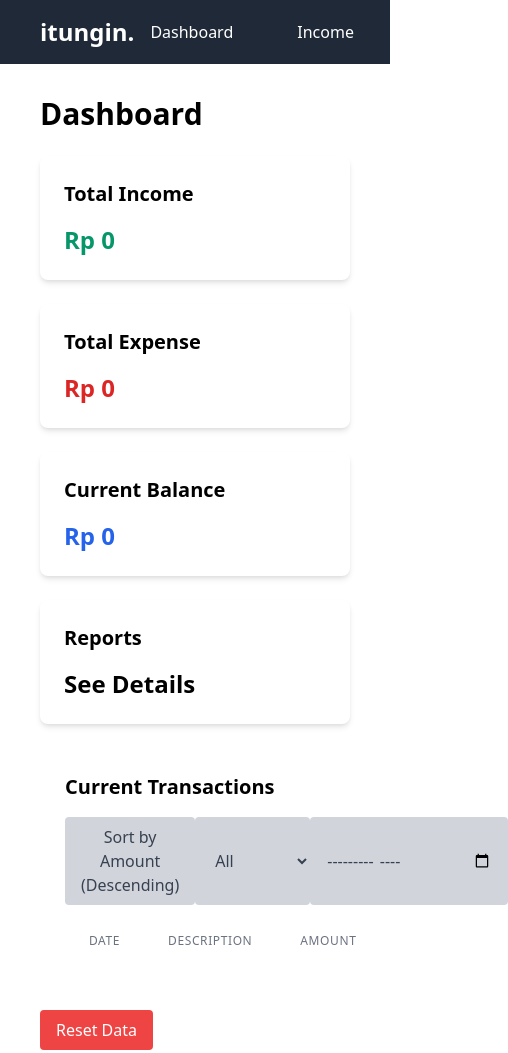
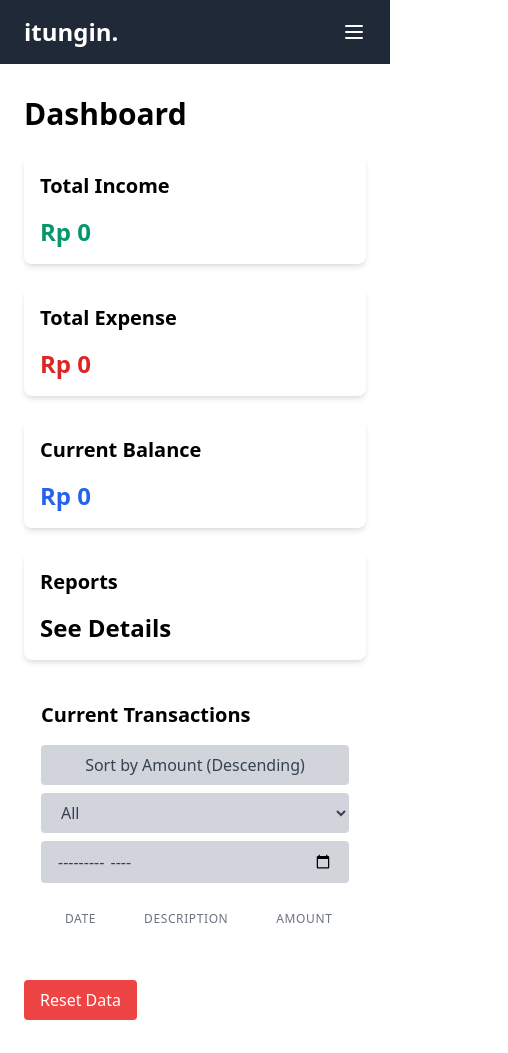
Before and after one commit to SyafrieArrahman/ie-tracker, a plain HTML site: page index.html in a window 390 px wide. Shown: the whole page, 508 px wide, since content can reach past the window. Drawn offline with nearby package versions, Linux system fonts and the light colour scheme.

Commit message:
responsive design

```diff
--- a/index.html
+++ b/index.html
@@ -15,58 +15,66 @@
     </style>
 </head>
 <body>
-    <header class="bg-gray-800 text-white py-4 px-10">
+    <header class="bg-gray-800 text-white py-4 px-6 md:px-10">
         <div class="container mx-auto flex justify-between items-center">
             <div class="logo">
                 <h1 class="text-2xl font-bold">itungin.</h1>
             </div>
-            <nav class="main-nav">
-                <ul class="flex space-x-8">
-                    <li><a href="index.html" class="hover:bg-gray-700 px-4 py-2 rounded" aria-label="Go to Dashboard">Dashboard</a></li>
-                    <li><a href="income.html" class="hover:bg-gray-700 px-4 py-2 rounded" aria-label="Go to Income">Income</a></li>
-                    <li><a href="expense.html" class="hover:bg-gray-700 px-4 py-2 rounded" aria-label="Go to Expense">Expense</a></li>
+            <!-- Hamburger Icon -->
+            <button id="hamburger" class="text-white md:hidden focus:outline-none">
+                <svg id="hamburgerIcon" xmlns="http://www.w3.org/2000/svg" class="h-6 w-6" fill="none" viewBox="0 0 24 24" stroke="currentColor">
+                    <path stroke-linecap="round" stroke-linejoin="round" stroke-width="2" d="M4 6h16M4 12h16M4 18h16" />
+                </svg>
+            </button>
+            <!-- Navigation Menu -->
+            <nav id="navMenu" class="hidden md:flex flex-col md:flex-row space-y-4 md:space-y-0 md:space-x-8 mt-4 md:mt-0 w-full md:w-auto">
+                <ul class="flex flex-col md:flex-row w-full">
+                    <li><a href="index.html" class="hover:bg-gray-700 px-4 py-2 rounded block text-center md:inline-block">Dashboard</a></li>
+                    <li><a href="income.html" class="hover:bg-gray-700 px-4 py-2 rounded block text-center md:inline-block">Income</a></li>
+                    <li><a href="expense.html" class="hover:bg-gray-700 px-4 py-2 rounded block text-center md:inline-block">Expense</a></li>
                 </ul>
             </nav>
         </div>
     </header>
 
-    <section class="dashboard py-8 px-10">
+    <section class="dashboard py-8 px-6 md:px-10">
         <div class="container mx-auto">
             <h2 class="text-3xl font-bold mb-6">Dashboard</h2>
             <div class="grid grid-cols-1 md:grid-cols-2 lg:grid-cols-4 gap-6">
                 <!-- Income Card -->
-                <div class="bg-white p-6 rounded-lg shadow-md">
+                <div class="bg-white p-4 md:p-6 rounded-lg shadow-md">
                     <h3 class="text-xl font-semibold mb-4">Total Income</h3>
                     <p id="totalIncome" class="text-2xl font-bold text-green-600">Rp 0</p>
                 </div>
                 <!-- Expense Card -->
-                <div class="bg-white p-6 rounded-lg shadow-md">
+                <div class="bg-white p-4 md:p-6 rounded-lg shadow-md">
                     <h3 class="text-xl font-semibold mb-4">Total Expense</h3>
                     <p id="totalExpense" class="text-2xl font-bold text-red-600">Rp 0</p>
                 </div>
                 <!-- Balance Card -->
-                <div class="bg-white p-6 rounded-lg shadow-md">
+                <div class="bg-white p-4 md:p-6 rounded-lg shadow-md">
                     <h3 class="text-xl font-semibold mb-4">Current Balance</h3>
                     <p id="currentBalance" class="text-2xl font-bold text-blue-600">Rp 0</p>
                 </div>
                 <!-- Report Card -->
-                <div class="bg-white p-6 rounded-lg shadow-md">
+                <div class="bg-white p-4 md:p-6 rounded-lg shadow-md">
                     <h3 class="text-xl font-semibold mb-4">Reports</h3>
                     <p class="text-2xl font-bold">See Details</p>
                 </div>
             </div>
             <div class="mt-6">
-                <div class="glassmorphism p-6">
+                <div class="glassmorphism p-4 md:p-6">
                     <h3 class="text-xl font-semibold mb-4">Current Transactions</h3>
-                    <div class="flex justify-between mb-4">
-                        <button id="sortButton" class="bg-gray-300 text-gray-700 px-4 py-2 rounded">Sort by Amount (Descending)</button>
-                        <select id="filterType" class="bg-gray-300 text-gray-700 px-4 py-2 rounded">
+                    <div class="flex flex-col sm:flex-row justify-between mb-4">
+                        <button id="sortButton" class="bg-gray-300 text-gray-700 px-4 py-2 rounded mb-2 sm:mb-0">Sort by Amount (Descending)</button>
+                        <select id="filterType" class="bg-gray-300 text-gray-700 px-4 py-2 rounded mb-2 sm:mb-0">
                             <option value="all">All</option>
                             <option value="income">Income</option>
                             <option value="expense">Expense</option>
                         </select>
                         <input type="month" id="filterMonthYear" class="bg-gray-300 text-gray-700 px-4 py-2 rounded">
                     </div>
+                    <div class="overflow-x-auto">
                         <table class="min-w-full divide-y divide-gray-200">
                             <thead>
                                 <tr>
@@ -79,6 +87,7 @@
                                 <!-- Transactions will be injected here -->
                             </tbody>
                         </table>
+                    </div>
                 </div>
             </div>
             <!-- Reset Data -->
@@ -98,6 +107,24 @@
     </div>
 
     <script>
+        document.getElementById('hamburger').addEventListener('click', function() {
+            const navMenu = document.getElementById('navMenu');
+            const hamburgerIcon = document.getElementById('hamburgerIcon');
+
+            navMenu.classList.toggle('hidden');
+
+            // Change the icon to 'X' if menu is open, and back to hamburger if closed
+            if (navMenu.classList.contains('hidden')) {
+                hamburgerIcon.innerHTML = `
+                    <path stroke-linecap="round" stroke-linejoin="round" stroke-width="2" d="M4 6h16M4 12h16M4 18h16" />
+                `;
+            } else {
+                hamburgerIcon.innerHTML = `
+                    <path stroke-linecap="round" stroke-linejoin="round" stroke-width="2" d="M6 18L18 6M6 6l12 12" />
+                `;
+            }
+        });
+
         function updateDashboard() {
             const transactions = JSON.parse(localStorage.getItem('transactions')) || [];
 
```
Also changed, not shown: expense.html (+36 -5 lines), income.html (+36 -5 lines). Lines whose indentation alone changed are shown as unchanged.
